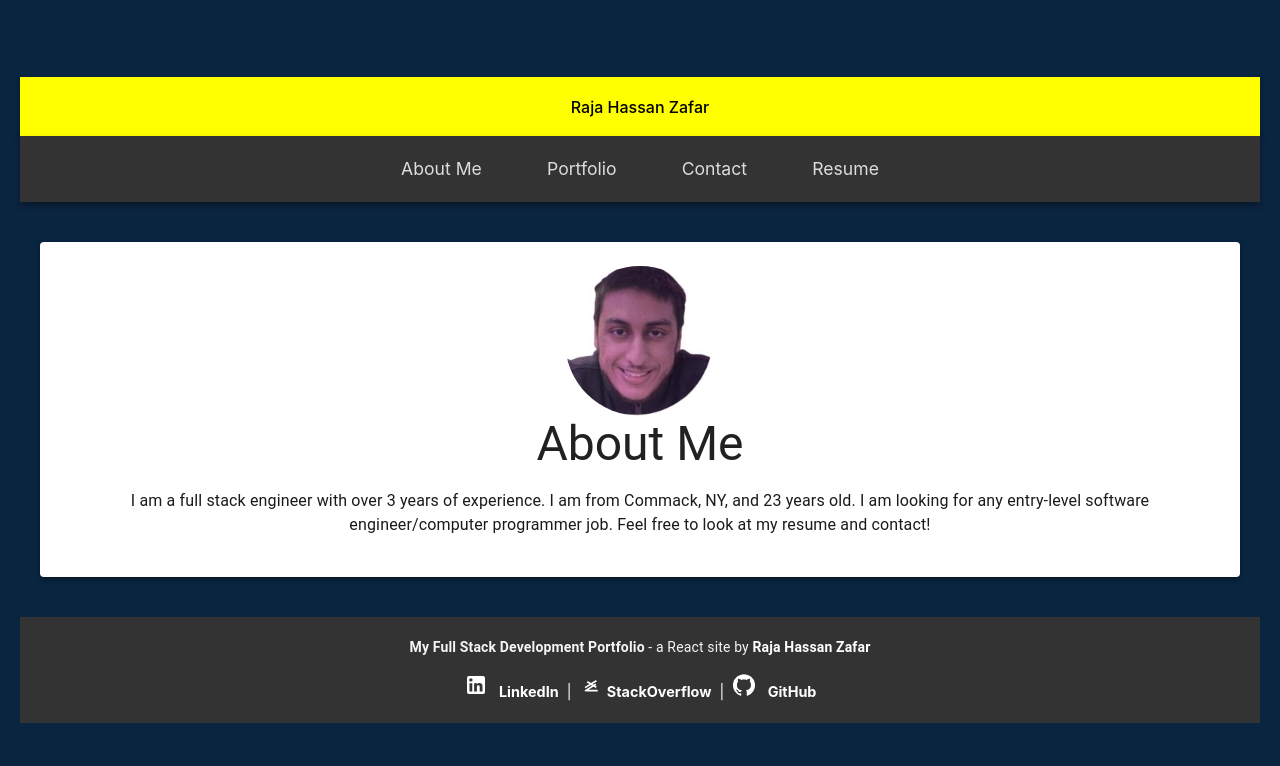
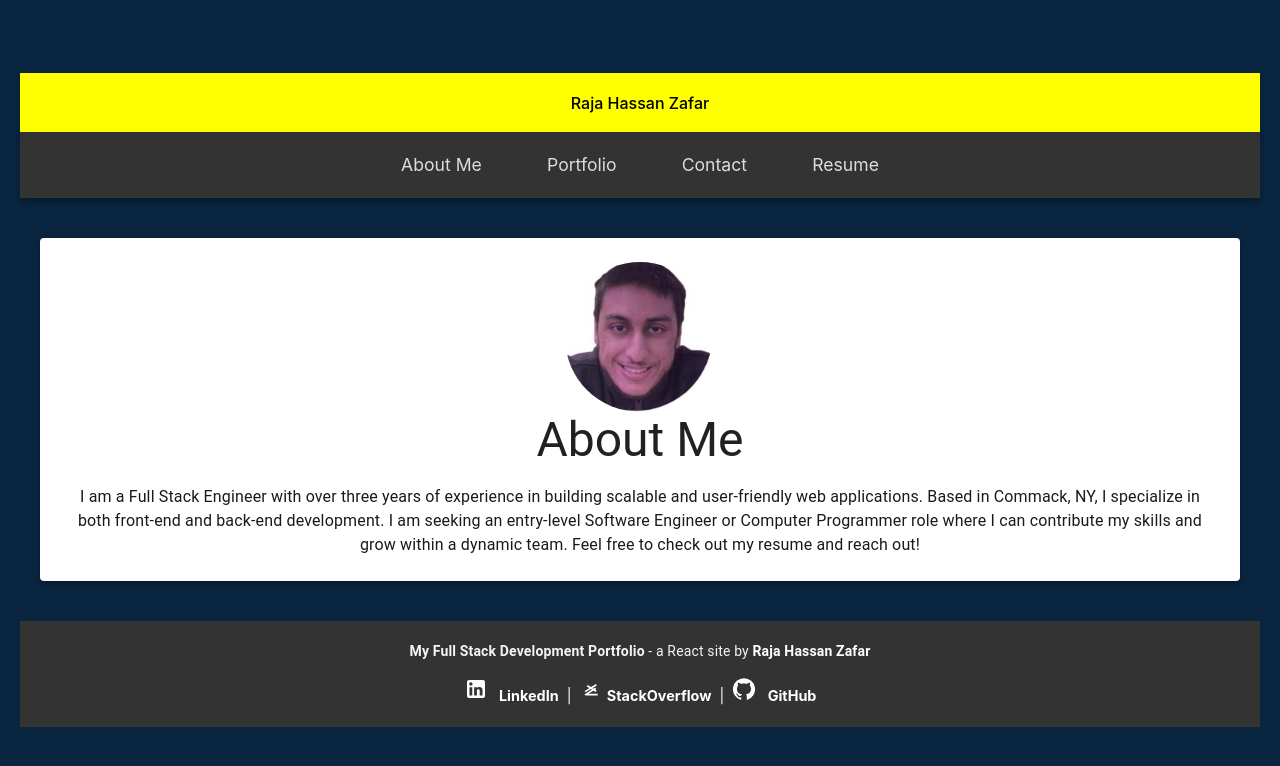
Before and after one commit to HassanZafar-2021/PORTfol.io, a React (Vite) app: page / in a window 1280 px wide. Shown: the top 766 px of the page. Built offline with nearby package versions, Linux system fonts and the light colour scheme.

Commit message:
edited summary

```diff
--- a/src/components/About.jsx
+++ b/src/components/About.jsx
@@ -48,13 +48,16 @@ function About() {
           <Typography
             variant="body1"
             align="center"
-            paragraph
+            component="p"
             sx={{ color: "#1a1a1a" }} // Darker text color (near black)
           >
-            I am a full stack engineer with over 3 years of experience. I am
-            from Commack, NY, and 23 years old. I am looking for any entry-level
-            software engineer/computer programmer job. Feel free to look at my
-            resume and contact!
+            I am a Full Stack Engineer with over three years of experience in
+            building scalable and user-friendly web applications. Based in
+            Commack, NY, I specialize in both front-end and back-end
+            development. I am seeking an entry-level Software Engineer or
+            Computer Programmer role where I can contribute my skills and grow
+            within a dynamic team. Feel free to check out my resume and reach
+            out!
           </Typography>
         </animated.div>
       </Paper>
```
